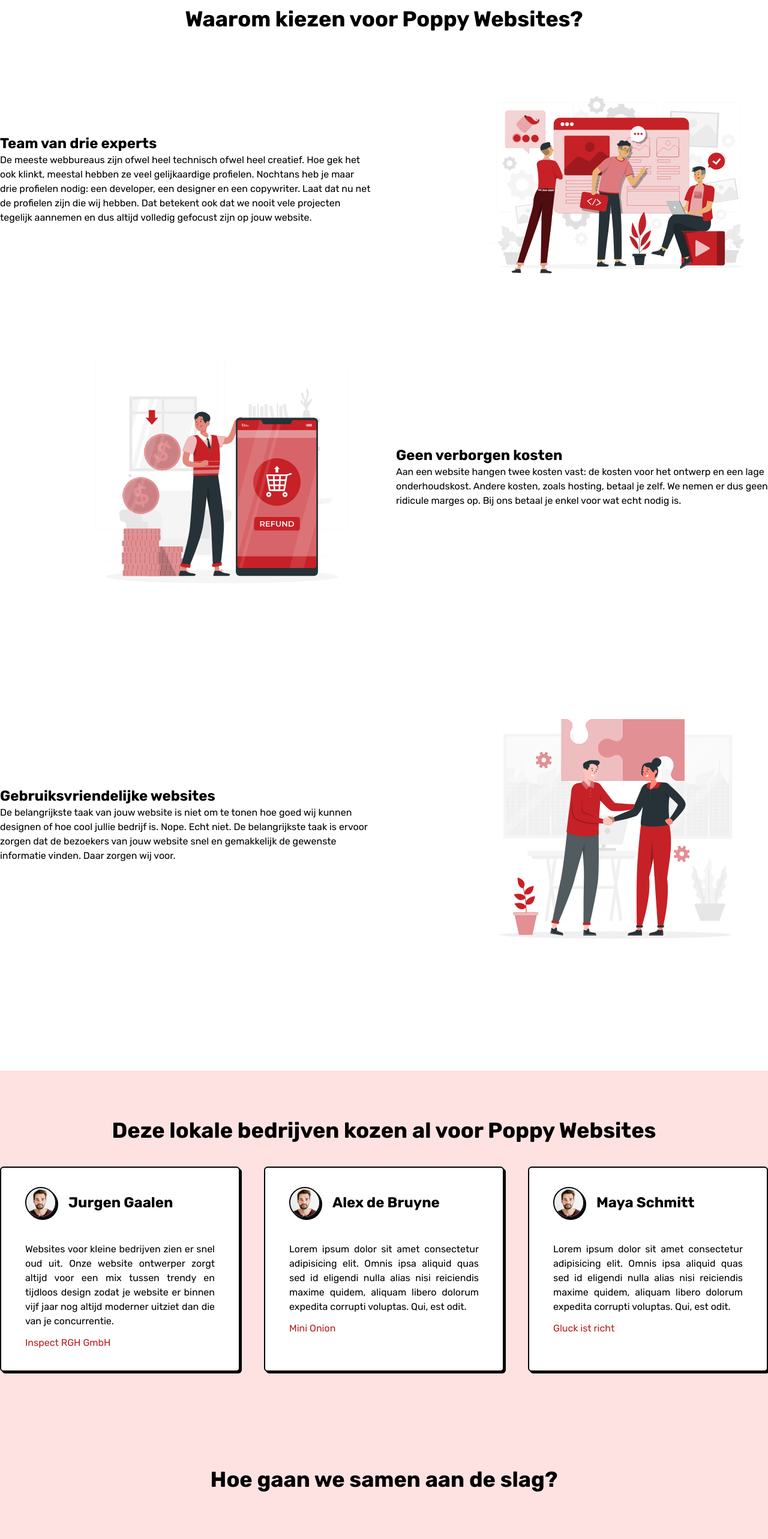
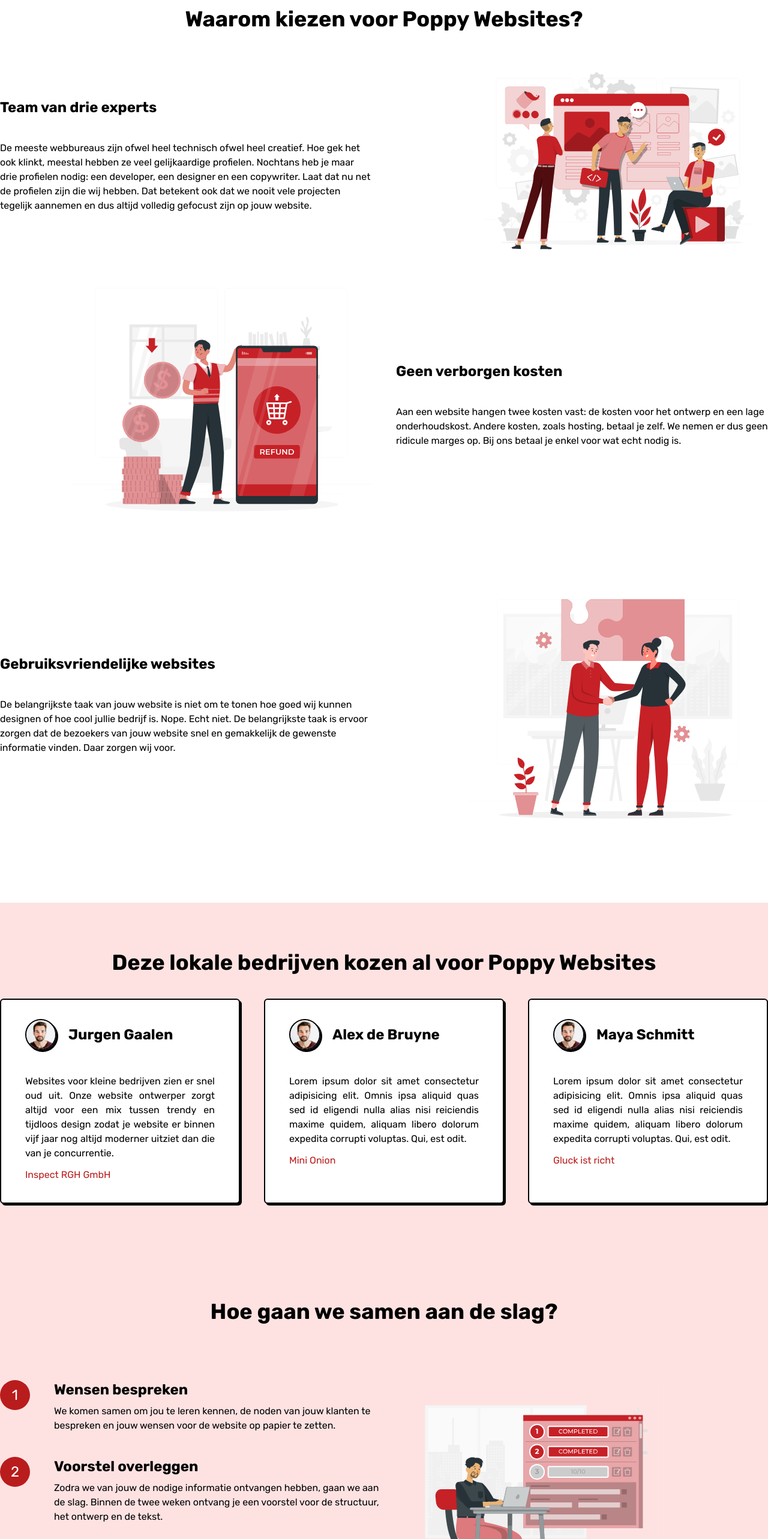
Before and after one commit to AmerSikira/poppy-websites, a Next.js app: page / in a window 1280 px wide. Shown: the part 1460-4026 px from the top of the page at 60% size. Built offline with nearby package versions, Linux system fonts and the light colour scheme.

Commit message:
Improved spacing

```diff
--- a/components/homepage/hero.tsx
+++ b/components/homepage/hero.tsx
@@ -87,9 +87,9 @@ const Hero = () => {
 						<H2>Waarom kiezen voor Poppy Websites?</H2>
 					</FlexRow>
 				</Container>
-				<Container className="flex gap-10 my-20">
+				<Container className="flex gap-10 my-15">
 					<FlexColumn className="w-1/2 justify-center">
-						<H3>Team van drie experts</H3>
+						<H3 className="mb-10">Team van drie experts</H3>
 
 						<P>
 							De meeste webbureaus zijn ofwel heel technisch ofwel
@@ -113,7 +113,7 @@ const Hero = () => {
 					</FlexRow>
 				</Container>
 
-				<Container className="flex gap-10 my-20">
+				<Container className="flex gap-10 my-15">
 					<FlexRow className="w-1/2 justify-end">
 						<Image
 							alt=""
@@ -124,7 +124,7 @@ const Hero = () => {
 					</FlexRow>
 
 					<FlexColumn className="w-1/2 justify-center">
-						<H3>Geen verborgen kosten</H3>
+						<H3 className="mb-10">Geen verborgen kosten</H3>
 
 						<P>
 							Aan een website hangen twee kosten vast: de kosten
@@ -135,9 +135,9 @@ const Hero = () => {
 						</P>
 					</FlexColumn>
 				</Container>
-				<Container className="flex gap-10 my-20">
+				<Container className="flex gap-10 my-15">
 					<FlexColumn className="w-1/2 justify-center">
-						<H3>Gebruiksvriendelijke websites</H3>
+						<H3 className="mb-10">Gebruiksvriendelijke websites</H3>
 
 						<P>
 							De belangrijkste taak van jouw website is niet om te
@@ -244,12 +244,12 @@ const Hero = () => {
 				<Container>
 					<FlexRow>
 						<FlexColumn className="w-1/2 justify-center">
-							<FlexRow>
+							<FlexRow className="mb-10">
 								<div className="rounded-full bg-red-700 text-white w-[50px] h-[50px] shrink-0 flex items-center justify-center text-2xl">
 									1
 								</div>
 								<FlexColumn className="ml-10">
-									<H3>Wensen bespreken</H3>
+									<H3 className="mb-2">Wensen bespreken</H3>
 									<P>
 										We komen samen om jou te leren kennen,
 										de noden van jouw klanten te bespreken
@@ -259,12 +259,14 @@ const Hero = () => {
 								</FlexColumn>
 							</FlexRow>
 
-							<FlexRow>
+							<FlexRow className="mb-10">
 								<div className="rounded-full bg-red-700 text-white w-[50px] h-[50px] shrink-0 flex items-center justify-center text-2xl">
 									2
 								</div>
 								<FlexColumn className="ml-10">
-									<H3>Voorstel overleggen</H3>
+									<H3 className="mb-2">
+										Voorstel overleggen
+									</H3>
 									<P>
 										Zodra we van jouw de nodige informatie
 										ontvangen hebben, gaan we aan de slag.
@@ -280,7 +282,7 @@ const Hero = () => {
 									3
 								</div>
 								<FlexColumn className="ml-10">
-									<H3>Website afwerken</H3>
+									<H3 className="mb-2">Website afwerken</H3>
 									<P>
 										Als we vlot feedback van jou ontvangen,
 										kunnen we de website snel afwerken en
```
